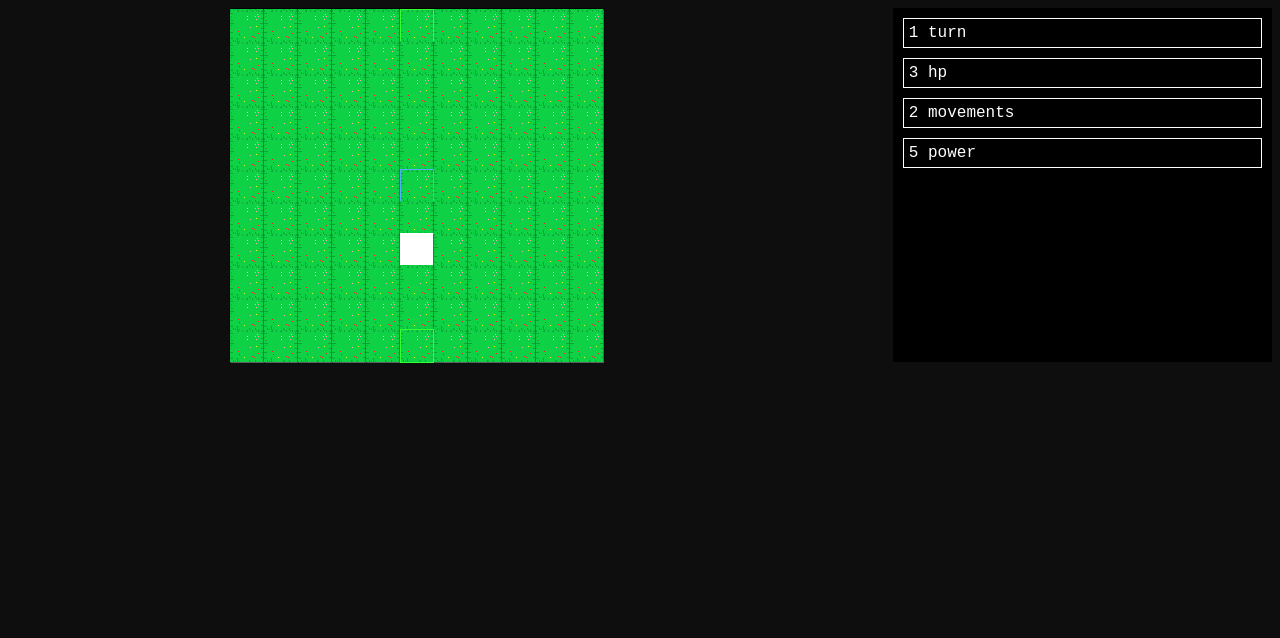
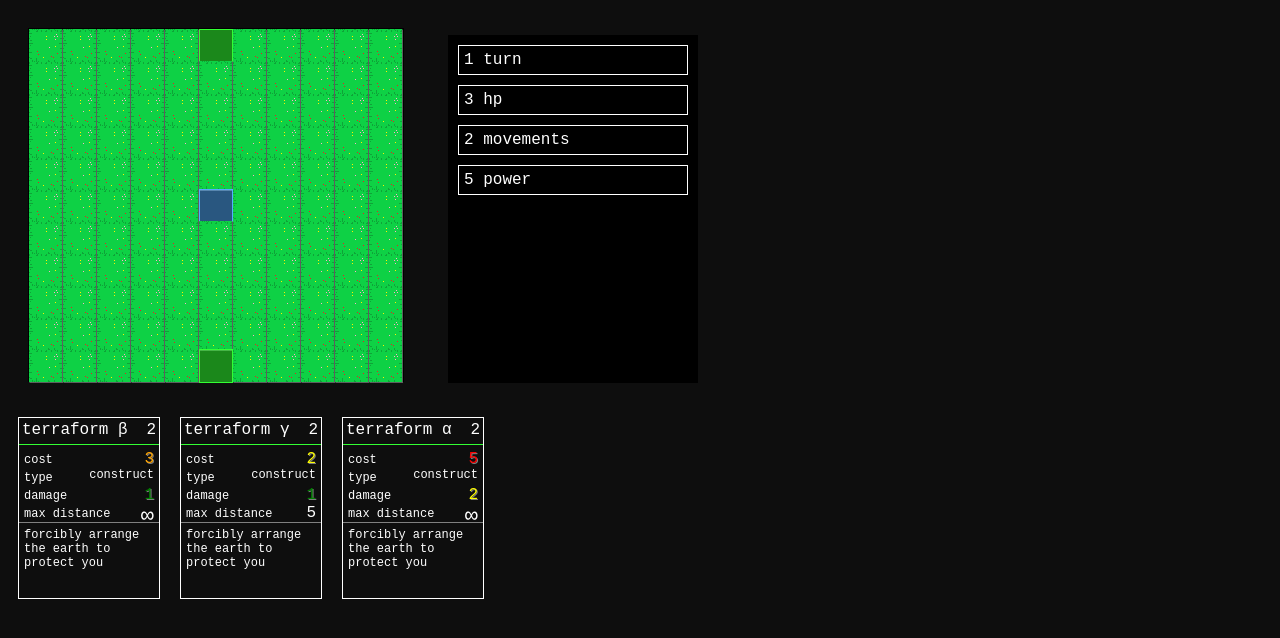
Before and after one commit to austinStotts/matrix, a website: page index.html in a window 1280 px wide. Drawn offline with Linux system fonts and the light colour scheme.

Commit message:
upgrades!

```diff
--- a/abilities.js
+++ b/abilities.js
@@ -17,15 +17,105 @@ let checkIfEmpty = (r,c) => {
     }
 }
 
+
+class Wall {
+    constructor() {
+        this.name = "wall";
+        this.hp = 2;
+        this.classname = "wall";
+        this.type = "construct";
+        this.id = getID();
+        this.delete = false;
+    }
+
+    takeDamage (n) {
+        this.hp -= n;
+        console.log("Wall construct take damage - hp:", this.hp)
+        if(this.hp <= 0) { this.delete = true }
+    }
+
+    beforeDelete () {
+        console.log("wall construct before delete", this.hp);
+    }
+}
+
+
+class Projectile { // not doing anything
+    constructor(r, c, deltaR, deltaC, name, a) {
+        this.name = name;
+        this.row = r;
+        this.column = c;
+        this.deltaR = deltaR;
+        this.deltaC = deltaC;
+        this.ability = a;
+    }
+
+    update () {
+        if(checkForBoundry(this.row + this.deltaR, this.column + this.deltaC)) {
+            removeClass(this.row, this.column, this.name)
+            this.row = this.row + this.deltaR;
+            this.column = this.column + this.deltaC;
+            // matrix[this.row][this.column].children[Object.keys(matrix[this.row][this.column].children).length] =
+            return true;
+        } else {
+            removeClass(this.row, this.column, this.name)
+            return false;
+        }
+
+    }
+}
+
+
+class Shell {
+    constructor() {
+        this.type = "projectile";
+        this.damage = 2;
+        this.cost = 2;
+        this.info = "standard shell - travels forward until it hits something";
+        this.damage_type = "standard";
+        this.name = "shell";
+        this.speed = 125;
+        this.maxDistance = -1;
+        this.abilityClass = 1;
+
+    }
+
+    cell (r, c) {
+        let _owner = this.owner;
+        let _damage = this.damage;
+        return new class Shell_p {
+            constructor () {
+                this.owner = _owner;
+                this.type = "projectile";
+                this.classname = "shell";
+                this.name = "shell"
+                this.damage = _damage;
+                this.id = getID();
+                this.row = r;
+                this.column = c;
+                this.delete = false;
+            }
+
+            beforeDelete () {
+                console.log("shell projectile before delete")
+            }
+        }
+    }
+}
+
+
+
 class Terraform_alpha {
     constructor() {
-        this.type = "projectile";
+        this.type = "construct";
         this.damage = 2;
         this.cost = 5;
         this.info = "forcibly arrange the earth to protect you";
         this.damage_type = "standard";
         this.name = "terraform α";
         this.speed = 150;
+        this.maxDistance = -1;
+        this.abilityClass = 2;
 
     }
 
@@ -58,7 +148,7 @@ class Terraform_alpha {
                         this.name = "terraformation α";
                         this.classname = "terraformation-alpha";
                         this.owner = _owner;
-                        this.hp = 1;
+                        this.hp = 2;
                         this.type = "construct";
                         this.id = getID();
                         this.delete = false;
@@ -89,14 +179,15 @@ class Terraform_alpha {
 
 class Terraform_beta {
     constructor() {
-        this.type = "projectile";
+        this.type = "construct";
         this.damage = 1;
         this.cost = 3;
         this.info = "forcibly arrange the earth to protect you";
         this.damage_type = "standard";
         this.name = "terraform β";
         this.speed = 150;
-
+        this.abilityClass = 2;
+        this.maxDistance = -1;
     }
 
     cell (r, c) {
@@ -154,13 +245,16 @@ class Terraform_beta {
 
 class Terraform_gamma {
     constructor() {
-        this.type = "projectile";
+        this.type = "construct";
         this.damage = 1;
         this.cost = 2;
         this.info = "forcibly arrange the earth to protect you";
         this.damage_type = "standard";
         this.name = "terraform γ";
+        // this.name = "terraform y";
         this.speed = 150;
+        this.maxDistance = 5;
+        this.abilityClass = 2;
 
     }
 
--- a/index.html
+++ b/index.html
@@ -39,6 +39,9 @@
                 <div id="anchor"></div>
             </div>
         </div>
+        <div class="abilities-wrapper">
+            <div id="ab-1" class="ability-box"></div><div id="ab-2" class="ability-box"></div><div id="ab-3" class="ability-box"></div>
+        </div>
     </div>
 
 
--- a/index.js
+++ b/index.js
@@ -1,88 +1,3 @@
-// import Player from "./player.js";
-// import { Terraform_beta } from "./abilities.js";
-
-class Projectile {
-    constructor(r, c, deltaR, deltaC, name, a) {
-        this.name = name;
-        this.row = r;
-        this.column = c;
-        this.deltaR = deltaR;
-        this.deltaC = deltaC;
-        this.ability = a;
-    }
-
-    update () {
-        if(checkForBoundry(this.row + this.deltaR, this.column + this.deltaC)) {
-            removeClass(this.row, this.column, this.name)
-            this.row = this.row + this.deltaR;
-            this.column = this.column + this.deltaC;
-            // matrix[this.row][this.column].children[Object.keys(matrix[this.row][this.column].children).length] =
-            return true;
-        } else {
-            removeClass(this.row, this.column, this.name)
-            return false;
-        }
-
-    }
-}
-
-class Shell {
-    constructor() {
-        this.type = "projectile";
-        this.damage = 2;
-        this.cost = 2;
-        this.info = "standard shell: travels forward until it hits something";
-        this.damage_type = "standard";
-        this.name = "shell";
-        this.speed = 125;
-
-    }
-
-    cell (r, c) {
-        let _owner = this.owner;
-        let _damage = this.damage;
-        return new class Shell_p {
-            constructor () {
-                this.owner = _owner;
-                this.type = "projectile";
-                this.classname = "shell";
-                this.name = "shell"
-                this.damage = _damage;
-                this.id = getID();
-                this.row = r;
-                this.column = c;
-                this.delete = false;
-            }
-
-            beforeDelete () {
-                console.log("shell projectile before delete")
-            }
-        }
-    }
-}
-// α β γ
-
-
-class Wall {
-    constructor() {
-        this.name = "wall";
-        this.hp = 2;
-        this.classname = "wall";
-        this.type = "construct";
-        this.id = getID();
-        this.delete = false;
-    }
-
-    takeDamage (n) {
-        this.hp -= n;
-        console.log("Wall construct take damage - hp:", this.hp)
-        if(this.hp <= 0) { this.delete = true }
-    }
-
-    beforeDelete () {
-        console.log("wall construct before delete", this.hp);
-    }
-}
 
 
 
@@ -96,6 +11,10 @@ class Wall {
 
 
 
+// _________________________________________________
+// cell and damage calculations
+
+
 let calculateDamage = (a, b) => {
     // a is dealing damage to b
     // constructs are resistant to standard damage
@@ -104,20 +23,6 @@ let calculateDamage = (a, b) => {
 }
 
 let calculateCell = (r, c) => {
-    // 3 types of things can be in a cell
-    // player
-    // projectile
-    // construct
-
-    // when function is called on a cell
-    // check cell children to see what should happen
-
-    // if constuct and projetile are in the cell > damage the construct and destroy the projectile
-
-    // if player is in the cell > damage the player and destroy the projectile
-
-    // the move function should not allow players to be in the same cell as constructs
-
 
     let projectiles = [];
     let constructs = [];
@@ -164,10 +69,13 @@ let calculateCell = (r, c) => {
         projectiles.forEach(p => { p.delete = true; })
     }
 }
+// _____________________________________________________
 
 
 
 
+
+let matrix_wrapper = document.getElementById("matrix");
 
 
 let generateName = () => {
@@ -175,9 +83,6 @@ let generateName = () => {
     return (names[Math.floor(Math.random()*names.length)])
 }
 
-
-
-let matrix_wrapper = document.getElementById("matrix");
 
 
 
@@ -249,6 +154,17 @@ class Player {
             } else {
                 inputMethod = "movement";
             }
+        } else if(this.selectedAbility == 3) {
+            if(this.power >= this.ability3.cost) {
+                addLog({ type: "ability", name: this.name, content: ` used ${this.ability3.name}` })
+                let p = this.ability3.cell(PLAYER.row, PLAYER.column);
+                drawAbility(p, dr, dc, this.ability3.speed);
+                this.power = this.power - this.ability3.cost;
+                updateLabels();
+                inputMethod = "movement";
+            } else {
+                inputMethod = "movement";
+            }
         }
         else {
             console.log("invalid ability selected: ", this.selectedAbility)
@@ -285,6 +201,13 @@ let animatePlayerMove = (r, c) => {
     // }, 300)
 }
 
+
+
+
+
+// _________________________________________________________
+// log events
+
 let logw = document.getElementById("info-log");
 let anchor = document.getElementById("anchor");
 let logid = 1;
@@ -297,7 +220,14 @@ let addLog = (log) => {
     logid++;
 }
 
-logw.scroll(0, 100)
+logw.scroll(0, 100);
+
+// ____________________________________________________________
+
+
+
+// player inputs
+
 
 let keyEvent = (e) => {
     if(inputMethod == "movement") {
@@ -323,6 +253,9 @@ let keyEvent = (e) => {
             case "e":
                 PLAYER.ability(2);
                 break
+            case "q":
+                PLAYER.ability(3);
+                break
             default:
                 break;
         }
@@ -344,30 +277,10 @@ let keyEvent = (e) => {
                 break;
         }
     }
+}
+document.addEventListener("keydown", keyEvent);
 
-}
 
-let makeMatrix = (n) => {
-    class Cell {
-        constructor (r, c) {
-            this.row = r;
-            this.cell = c;
-            this.class = ["cell"];
-            this.children = {};
-            this.tile = new Plains();
-        }
-    }
-
-    let m = [];
-    for(let i = 0; i < n; i ++) {
-        let row = [];
-        for(let j = 0; j < n; j++) {
-            row.push(new Cell(i, j))
-        }
-        m.push(row)
-    }
-    return m;
-}
 
 let childFormatter = (node) => {
     return (`<div class="child-line-tt"><span class="child-type-tt ${node.type}-tt">${node.type}</span> <span class="child-name-tt">${node.name}</span> <span class="child-hp-tt">${node.hp}</span></div>`)
@@ -397,6 +310,66 @@ let cellLeave = (e) => {
     e.target.parentElement.removeChild(c)
 }
 
+// ____________________________________________________
+// ability boxes
+
+let ab1 = document.getElementById("ab-1");
+let ab2 = document.getElementById("ab-2");
+let ab3 = document.getElementById("ab-3");
+
+let formatAbility = (a) => {
+    return (`
+    <div class="ability-label"><span class="ability-label-name">${a.name}</span><span class="ability-label-class">${a.abilityClass}</span></div>
+    <div class="ability-icon"></div>
+    <div class="ability-data">
+        <div class="ability-data-cost"><span class="ability-data-label">cost</span><span class="ability-data-value adc-${a.cost}">${a.cost}</span></div>
+        <div class="ability-data-type"><span class="ability-data-label">type</span><span class="ability-data-value adv-text">${a.type}</span></div>
+        <div class="ability-data-damage"><span class="ability-data-label">damage</span><span class="ability-data-value adc-${a.damage}">${a.damage}</span></div>
+        <div class="ability-data-distance"><span class="ability-data-label">max distance</span><span class="ability-data-value">${a.maxDistance == -1 ? `<span class="infinity">∞</span>` : `<span class="max-distance-data">${a.maxDistance} </span>`}</span></div>
+    </div>
+    <div class="ability-info">${a.info}</div>
+    `)
+}
+
+let createAbilityBox = (n, ability) => {
+    if(n == 1) {
+        ab1.innerHTML = formatAbility(ability);
+    } else if (n == 2) {
+        ab2.innerHTML = formatAbility(ability);
+    } else if (n == 3) {
+        ab3.innerHTML = formatAbility(ability);
+    } else {
+        console.log("invalid ability number")
+    }
+}
+
+
+// __________________________________________________
+// matrix creation and management
+
+let makeMatrix = (n) => {
+    class Cell {
+        constructor (r, c) {
+            this.row = r;
+            this.cell = c;
+            this.class = ["cell"];
+            this.children = {};
+            this.tile = new Plains();
+        }
+    }
+
+    let m = [];
+    for(let i = 0; i < n; i ++) {
+        let row = [];
+        for(let j = 0; j < n; j++) {
+            row.push(new Cell(i, j))
+        }
+        m.push(row)
+    }
+    return m;
+}
+
+
 let drawMatrix = (n) => {
     for(let i = 0; i < n; i++) {
         let row = document.createElement("div");
@@ -416,21 +389,16 @@ let drawMatrix = (n) => {
 
 // only job is to make the visual matrix match the actual matrix
 let compairMatrix = () => {
-    // console.log("compairing matrix");
     for(let i = 0; i < matrix.length; i++) {
         for(let j = 0; j < matrix[i].length; j++) {
-            // calculateCell(i, j)
             let cell = document.getElementById(`r${i}c${j}`);
             let classname = 'cell';
             Object.keys(matrix[i][j].children).forEach(key => {
                 if(matrix[i][j].children[key].delete) {
-                    // matrix[i][j].children[key].beforeDelete();
-                    // removefromCell(i, j, matrix[i][j].children[key].id);
-
+                    // do nothing
                 } else {
                     classname = classname + " " + matrix[i][j].children[key].classname;
                 }
-
             })
 
             classname = classname + " " + matrix[i][j].tile.classname;
@@ -442,7 +410,6 @@ let compairMatrix = () => {
 
 // delete all nodes that are to be deleted
 let pruneMatrix = () => {
-    // console.log("pruning matrix");
     for(let i = 0; i < matrix.length; i++) {
         for(let j = 0; j < matrix[i].length; j++) {
             Object.keys(matrix[i][j].children).forEach(key => {
@@ -457,8 +424,6 @@ let pruneMatrix = () => {
 }
 
 let drawAbility = (p, dr, dc, speed) => {
-    // console.log(p)
-
     p.dr = dr;
     p.dc = dc;
     let x = setInterval(() => {
@@ -476,7 +441,6 @@ let drawAbility = (p, dr, dc, speed) => {
             p.row = p.row + dr;
             p.column = p.column + dc;
             addToCell(p.row, p.column, p);
-            // calculateCell(p.row, p.column);
         }
     }, speed)
 }
@@ -499,6 +463,11 @@ let drawAbility = (p, dr, dc, speed) => {
 // add a check to the player move funtion that can change the cost of movement
 // ex: ice or goo cells can slow you down or speed you up
 
+
+
+
+
+
 let checkForBoundry = (r, c) => {
 
     if(matrix[r] == undefined) { return false }
@@ -517,13 +486,11 @@ let getID = () => {
 
 let removefromCell = (r, c, id) => {
     delete matrix[r][c].children[id];
-    // compairMatrix()
 }
 
 let addToCell = (r, c, x, update=true) => {
     matrix[r][c].children[x.id] = x;
     calculateCell(r, c);
-    // update ? compairMatrix() : null;
 }
 
 let movePlayer = (r, c) => {
@@ -541,30 +508,38 @@ let updateLabels = () => {
     document.getElementById("power").innerText = PLAYER.power;
 }
 
+updateTurn = () => {
+    turn += 1;
+    PLAYER.updateTurn();
+    console.log(matrix)
+    updateLabels();
+}
 
 
-document.addEventListener("keydown", keyEvent)
+
+
+
+// _________________________________________________________
+// +++++++++++++++++++++++++++++++++++++++++++++++++++++++++
+// init and game loop
 
 let matrix = makeMatrix(11);
 drawMatrix(11);
-let PLAYER = new Player(10,5,new Shell(), new Terraform_gamma(), new Shell());
+let PLAYER = new Player(10,5,new Terraform_beta(), new Terraform_gamma(), new Terraform_alpha);
 let ENEMY = new Player(0, 5, new Shell(), new Shell(), new Shell());
 let turn = 1;
 let inputMethod = "movement"
 
-matrix[7][5].tile = new Frozen();
+// matrix[7][5].tile = new Frozen();
 
 let w1 = new Wall("steve");
 addToCell(5,5,w1);
 addToCell(PLAYER.row, PLAYER.column, PLAYER);
 addToCell(ENEMY.row, ENEMY.column, ENEMY);
 
-updateTurn = () => {
-    turn += 1;
-    PLAYER.updateTurn();
-    console.log(matrix)
-    updateLabels();
-}
+createAbilityBox(1, PLAYER.ability1);
+createAbilityBox(2, PLAYER.ability2);
+createAbilityBox(3, PLAYER.ability3);
 
 updateLabels();
 setInterval(() => {
--- a/style.css
+++ b/style.css
@@ -6,17 +6,24 @@ body {
 
 
 .game-wrapper {
-    display: grid;
-    grid-template-columns: 70% 30%;
+    /* display: grid;
+    grid-template-columns: 70% 30%; */
 }
 
 .matrix-wrapper {
-    margin-left: 25%;
+    /* margin-left: 25%; */
     /* margin-right: 50%; */
+    margin-left: 20px;
+    margin-top: 20px;
+    display: inline-block;
 }
 
 .info-wrapper {
     background-color: black;
+    display: inline-block;
+    margin-left: 40px;
+    margin-top: 20px;
+    width: 250px;
     /* overflow: hidden; */
 }
 
@@ -87,6 +94,7 @@ body {
 .player {
     border: 1px solid #33FF33;
     animation: pulse1 0.5s infinite;
+    background-image: none;
     background-color: #33ff3388;
     z-index: 101;
 }
@@ -125,23 +133,27 @@ body {
 
 .terraformation-alpha {
     border: 1px solid rgb(255, 226, 111);
-    background-color: rgba(255, 226, 112, 0.5) important!;
+    background-image: none;
+    background-color: rgba(255, 226, 112, 0.5);
 
 }
 
 .terraformation-beta {
     border: 1px solid rgb(206, 165, 0);
-    background-color: rgba(255, 215, 53, 0.5) important!;
+    background-image: none;
+    background-color: rgba(255, 215, 53, 0.5);
 }
 
 .terraformation-gamma {
     border: 1px solid rgb(255, 204, 0);
-    background-color: rgba(255, 204, 0, 0.5) important!;
+    background-image: none;
+    background-color: rgba(255, 204, 0, 0.5);
 }
 
 .wall {
     border-color: rgb(82, 174, 255);
-    background-color: rgba(82, 174, 255, 0.5) important!;
+    background-image: none;
+    background-color: rgba(82, 174, 255, 0.5) ;
 
 }
 
@@ -200,6 +212,7 @@ body {
 .log-row {
     border-bottom: 1px solid rgba(85, 85, 85, 0.5);
     height: 18px;
+    width: 250px;
 }
 
 .log-even {
@@ -333,3 +346,157 @@ body {
 .frozen-tt {
     text-shadow: 2px 2px rgb(47, 234, 255);
 }
+
+
+
+
+
+
+
+
+
+
+
+
+
+
+
+
+
+
+
+
+
+
+
+
+
+
+
+
+
+
+
+.adc-1 {
+    color: green;
+    text-shadow: 1px 1px rgb(125, 125, 125);
+}
+
+.adc-2 {
+    color: yellow;
+    text-shadow: 1px 1px rgb(125, 125, 125);
+}
+
+.adc-3 {
+    color: orange;
+    text-shadow: 1px 1px rgb(125, 125, 125);
+}
+
+.adc-4 {
+    color: orangered;
+    text-shadow: 1px 1px rgb(125, 125, 125);
+}
+
+.adc-5 {
+    color: red;
+    text-shadow: 1px 1px rgb(125, 125, 125);
+}
+
+.adc-6 {
+    color: red;
+    text-shadow: 1px 1px orangered;
+}
+
+
+
+.abilities-wrapper {
+    /* border: 1px solid blue; */
+    /* margin-left: 25%; */
+    width: 100%;
+   margin-top: 30px;
+}
+
+.ability-box {
+    color: white;
+    font-family: 'Courier New', Courier, monospace;
+    width: 140px;
+    height: 180px;
+    display: inline-block;
+    margin-left: 10px;
+    margin-right: 10px;
+    vertical-align: top;
+    border: 1px solid white;
+}
+
+.ability-label {
+    padding: 3px;
+    height: 20px;
+    border-bottom: 1px solid #33FF33;
+}
+
+.ability-label:hover {
+    cursor: pointer;
+    background-color: white;
+    color: black;
+
+}
+
+.ability-label-name {
+
+}
+
+.ability-label-class {
+    float: right;
+}
+
+.ability-data {
+    padding: 5px;
+    height: 62px;
+    border-bottom: 1px solid grey;
+    padding-bottom: 10px;
+}
+
+.ability-data-label {
+    font-size: 12px;
+}
+
+.infinity {
+    font-size: 22px;
+}
+
+.max-distance-data {
+    /* font-size: 20px; */
+
+}
+
+.ability-data-value {
+    font-size: 16px;
+    float: right;
+}
+
+.adv-text {
+    font-size: 12px !important;
+}
+
+.ability-data-cost {
+
+}
+
+.ability-data-type {
+
+}
+
+.ability-data-damage {
+
+}
+
+.ability-data-distance {
+
+}
+
+.ability-info {
+    font-size: 12px;
+    /* border: 1px solid orchid; */
+    padding: 5px;
+
+}
```
